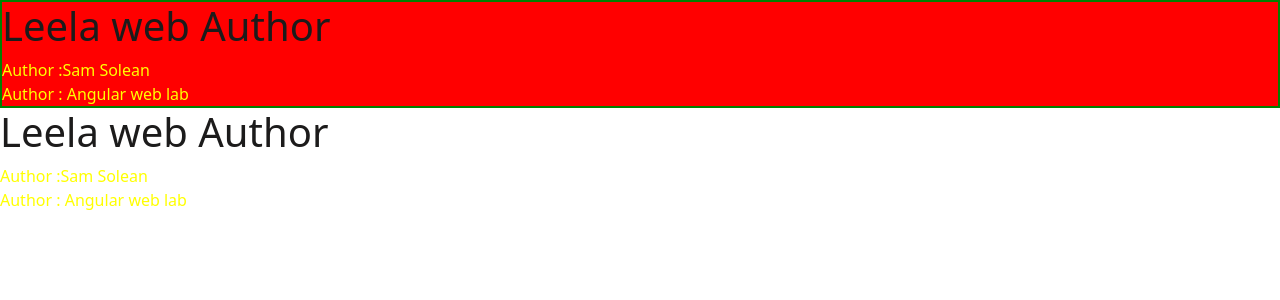
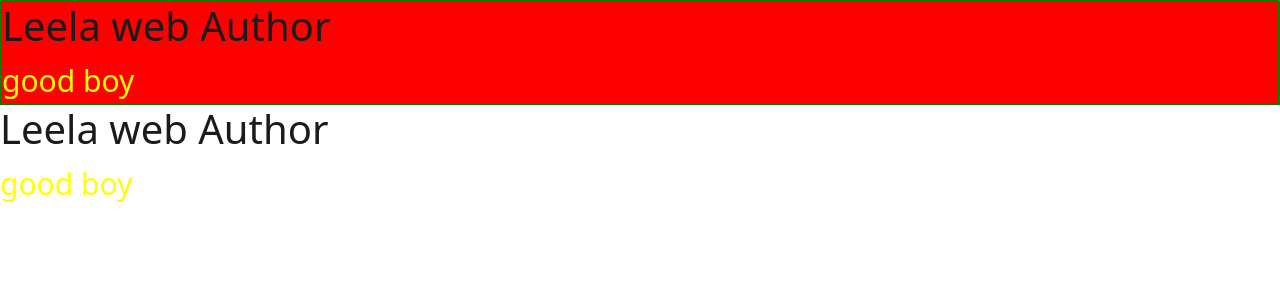
Before and after one commit to Chandan1154/fromangularanimation, an Angular app: page / in a window 1280 px wide. Shown: the top 300 px of the page. Built offline with nearby package versions, Linux system fonts and the light colour scheme.

Commit message:
ngstyle directive

```diff
--- a/src/app/author/author.component.html
+++ b/src/app/author/author.component.html
@@ -6,5 +6,11 @@
 <!-- <div [class]="['a','b','c']">Author : Angular web lab</div> -->
 <!-- <div [ngClass]="['a','b','c']">Author :Sam Solean</div>
 <div [class]="{a:true, b:true, c: true}">Author : Angular web lab</div> -->
-<div [ngClass]="{'a x':true, b:true, c: true}">Author :Sam Solean</div>
-<div [class]="{'a x':true, b:true, c: true}">Author : Angular web lab</div>
+<!-- <div [ngClass]="{'a x':true, b:true, c: true}">Author :Sam Solean</div>
+<div [class]="{'a x':true, b:true, c: true}">Author : Angular web lab</div> -->
+<!-- <div [ngStyle]="{backgroundColor:isActive?'green':'red'}">Author : hello angular</div> -->
+<!-- <div [ngStyle]="{backgroundColor:getColor()}">Author : hello angular</div> -->
+<!-- <div [style.backgroundColor]="'yellow'">Author : hello angular</div>
+<div [style.color]="'white'">Author : hello angular</div> -->
+<!-- <div [style.font-size]="'30px'">good boy</div> -->
+<div [ngStyle]="{fontSize:'30px'}">good boy</div>
--- a/src/app/author/author.component.ts
+++ b/src/app/author/author.component.ts
@@ -3,12 +3,16 @@ import { Component } from '@angular/core';
 @Component({
   selector: 'app-author',
   templateUrl: './author.component.html',
-  styleUrl: './author.component.css'
+  styleUrl: './author.component.css',
 })
 export class AuthorComponent {
+  // isActive : string  = "is_active"
+  isActive: boolean = false;
 
-  isActive : string  = "is_active"
-  getActiveClass(){
-    return ['isActive']
+  getActiveClass() {
+    return ['isActive'];
+  }
+  getColor(){
+    return this.isActive?'pink':'green';
   }
 }
```
